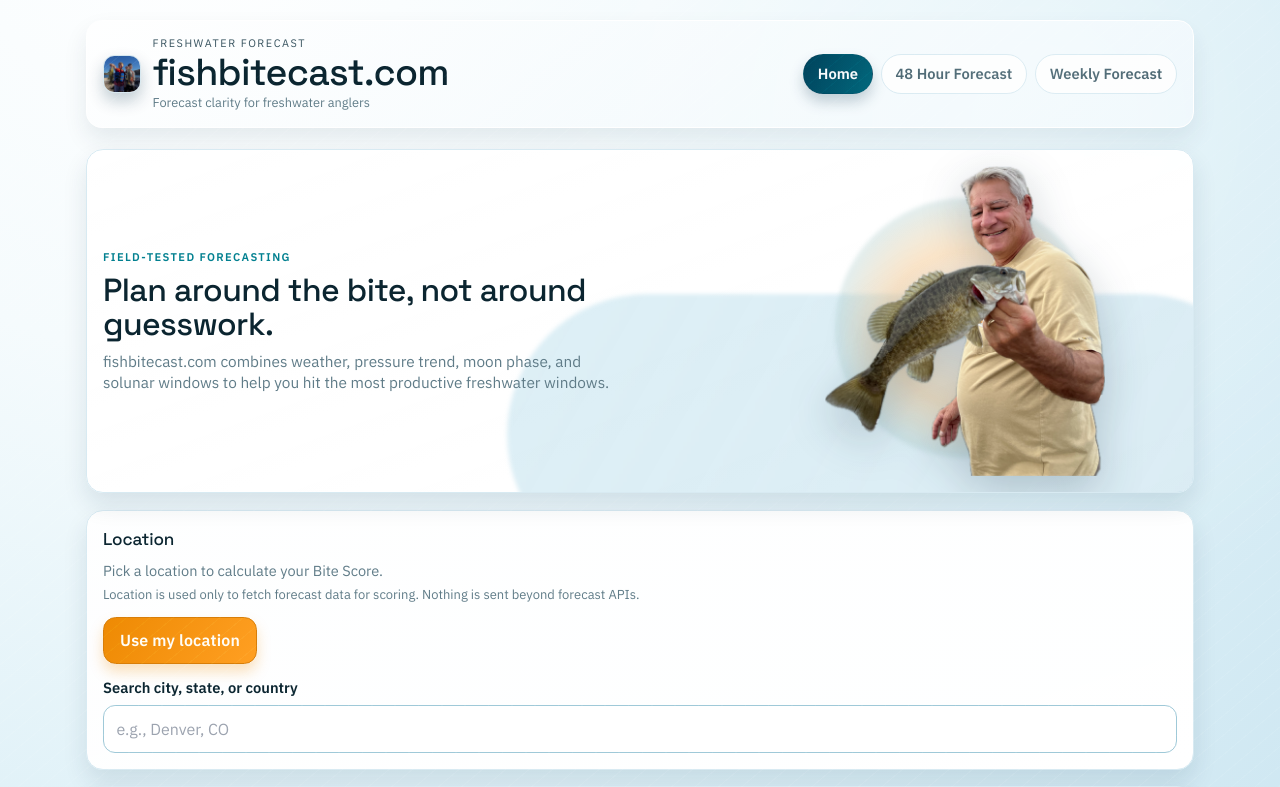
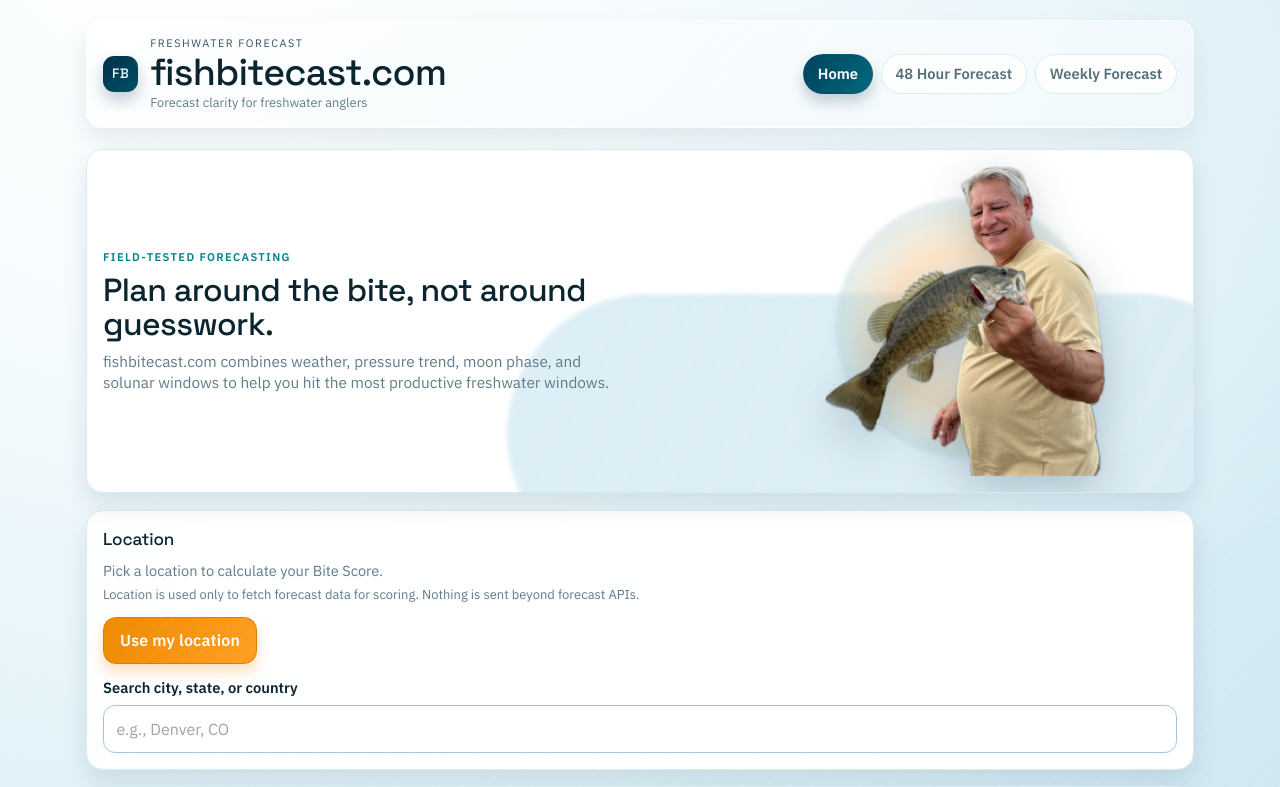
Before and after one commit to Rover25ai/FishBiteCast, a Next.js app: page / in a window 1280 px wide. Shown: the top 787 px of the page. Built offline with nearby package versions, Linux system fonts and the light colour scheme.

Commit message:
Revert header logo back to original FB badge

```diff
--- a/app/globals.css
+++ b/app/globals.css
@@ -90,21 +90,15 @@
   display: inline-flex;
   align-items: center;
   justify-content: center;
-  width: 2.35rem;
-  height: 2.35rem;
-  overflow: hidden;
+  min-width: 2.2rem;
+  min-height: 2.2rem;
   border-radius: 0.7rem;
-  background: #ffffff;
-  border: 1px solid #d6e7ef;
+  background: linear-gradient(135deg, var(--accent-3), #014f65);
+  color: #eef8fc;
+  font-family: var(--font-display), sans-serif;
+  font-size: 0.85rem;
+  letter-spacing: 0.04em;
   box-shadow: 0 8px 16px rgba(0, 48, 73, 0.24);
-  flex-shrink: 0;
-}
-
-.brand-logo {
-  width: 100%;
-  height: 100%;
-  object-fit: cover;
-  display: block;
 }
 
 .brand-kicker {
--- a/app/layout.tsx
+++ b/app/layout.tsx
@@ -39,7 +39,7 @@
             <header className="site-header">
               <div className="brand-block">
                 <span className="brand-mark" aria-hidden>
-                  <img src="/images/image2.png" alt="" className="brand-logo" />
+                  FB
                 </span>
                 <div>
                   <p className="brand-kicker">Freshwater Forecast</p>
```
Also changed, not shown: public/images/image2.png (deleted).
